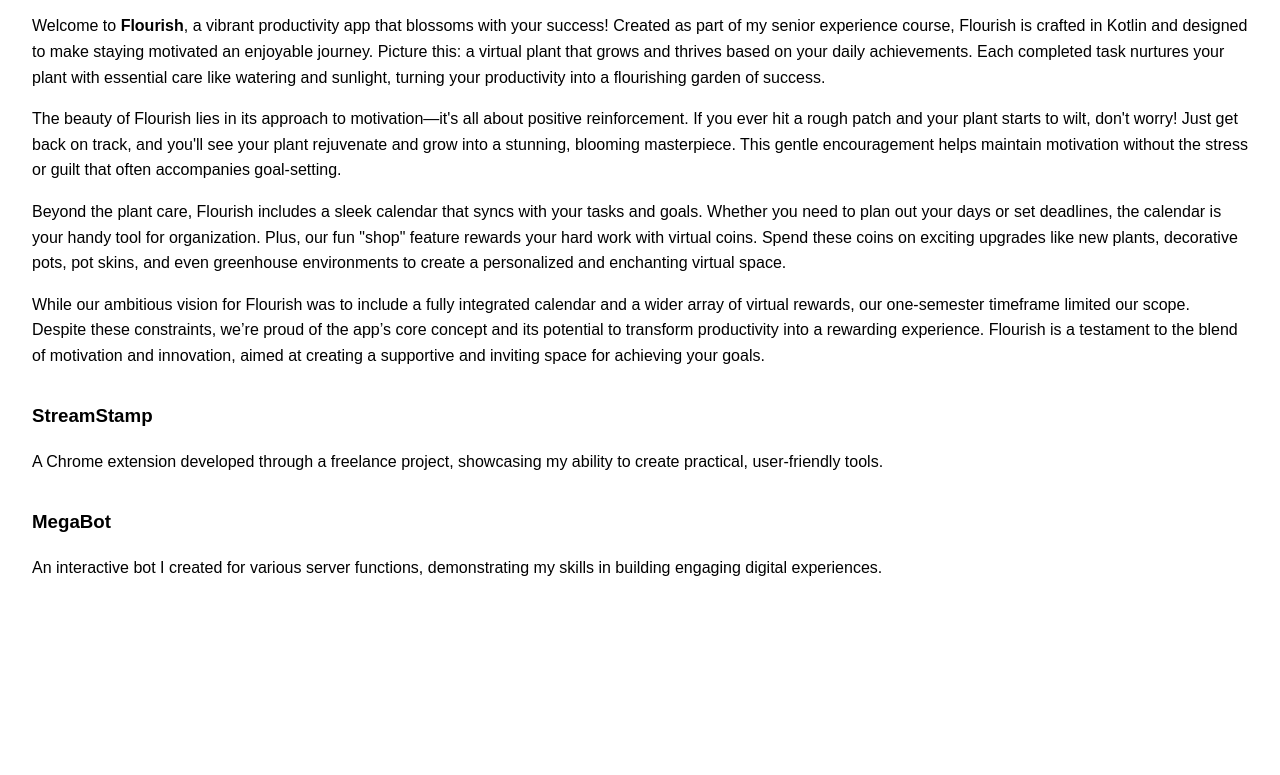
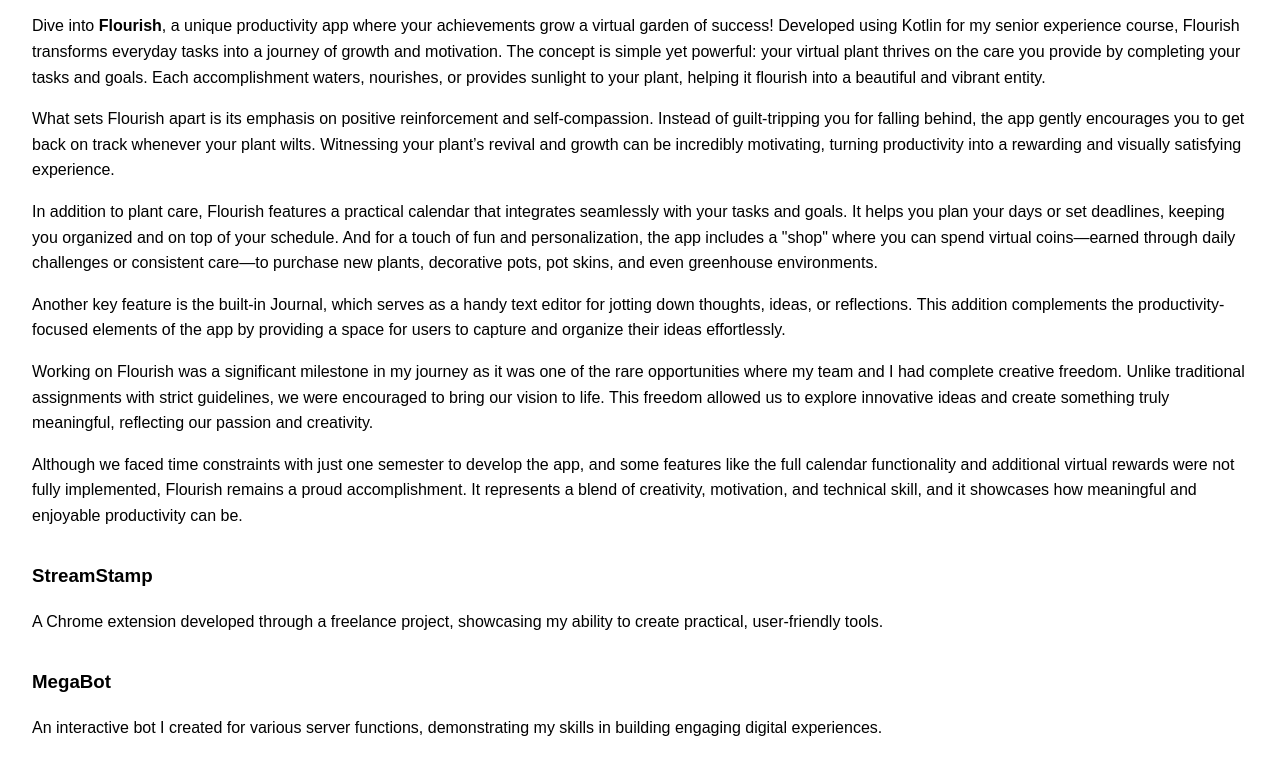
Before and after one commit to mesta88/mesta88.github.io, a plain HTML site: page index.html in a window 1280 px wide. Shown: the part 1044-1819 px from the top of the page. Before the commit the page ends 1689 px from the top, so only its background shows below. Drawn offline with Linux system fonts and the light colour scheme.

Commit message:
further expansion on flourish section

```diff
--- a/index.html
+++ b/index.html
@@ -56,18 +56,25 @@
             <h3>Flourish</h3>
             <img src="path/to/flourish-screenshot.jpg" alt="Flourish App Screenshot" class="project-image">
             <p>
-                Welcome to <strong>Flourish</strong>, a vibrant productivity app that blossoms with your success! Created as part of my senior experience course, Flourish is crafted in Kotlin and designed to make staying motivated an enjoyable journey. Picture this: a virtual plant that grows and thrives based on your daily achievements. Each completed task nurtures your plant with essential care like watering and sunlight, turning your productivity into a flourishing garden of success.
+                Dive into <strong>Flourish</strong>, a unique productivity app where your achievements grow a virtual garden of success! Developed using Kotlin for my senior experience course, Flourish transforms everyday tasks into a journey of growth and motivation. The concept is simple yet powerful: your virtual plant thrives on the care you provide by completing your tasks and goals. Each accomplishment waters, nourishes, or provides sunlight to your plant, helping it flourish into a beautiful and vibrant entity.
             </p>
             <p>
-                The beauty of Flourish lies in its approach to motivation—it's all about positive reinforcement. If you ever hit a rough patch and your plant starts to wilt, don't worry! Just get back on track, and you'll see your plant rejuvenate and grow into a stunning, blooming masterpiece. This gentle encouragement helps maintain motivation without the stress or guilt that often accompanies goal-setting.
+                What sets Flourish apart is its emphasis on positive reinforcement and self-compassion. Instead of guilt-tripping you for falling behind, the app gently encourages you to get back on track whenever your plant wilts. Witnessing your plant’s revival and growth can be incredibly motivating, turning productivity into a rewarding and visually satisfying experience.
             </p>
             <p>
-                Beyond the plant care, Flourish includes a sleek calendar that syncs with your tasks and goals. Whether you need to plan out your days or set deadlines, the calendar is your handy tool for organization. Plus, our fun "shop" feature rewards your hard work with virtual coins. Spend these coins on exciting upgrades like new plants, decorative pots, pot skins, and even greenhouse environments to create a personalized and enchanting virtual space.
+                In addition to plant care, Flourish features a practical calendar that integrates seamlessly with your tasks and goals. It helps you plan your days or set deadlines, keeping you organized and on top of your schedule. And for a touch of fun and personalization, the app includes a "shop" where you can spend virtual coins—earned through daily challenges or consistent care—to purchase new plants, decorative pots, pot skins, and even greenhouse environments.
             </p>
             <p>
-                While our ambitious vision for Flourish was to include a fully integrated calendar and a wider array of virtual rewards, our one-semester timeframe limited our scope. Despite these constraints, we’re proud of the app’s core concept and its potential to transform productivity into a rewarding experience. Flourish is a testament to the blend of motivation and innovation, aimed at creating a supportive and inviting space for achieving your goals.
+                Another key feature is the built-in Journal, which serves as a handy text editor for jotting down thoughts, ideas, or reflections. This addition complements the productivity-focused elements of the app by providing a space for users to capture and organize their ideas effortlessly.
+            </p>
+            <p>
+                Working on Flourish was a significant milestone in my journey as it was one of the rare opportunities where my team and I had complete creative freedom. Unlike traditional assignments with strict guidelines, we were encouraged to bring our vision to life. This freedom allowed us to explore innovative ideas and create something truly meaningful, reflecting our passion and creativity.
+            </p>
+            <p>
+                Although we faced time constraints with just one semester to develop the app, and some features like the full calendar functionality and additional virtual rewards were not fully implemented, Flourish remains a proud accomplishment. It represents a blend of creativity, motivation, and technical skill, and it showcases how meaningful and enjoyable productivity can be.
             </p>
         </div>
+
 
 
         <div id="streamstamp" class="project">
```
